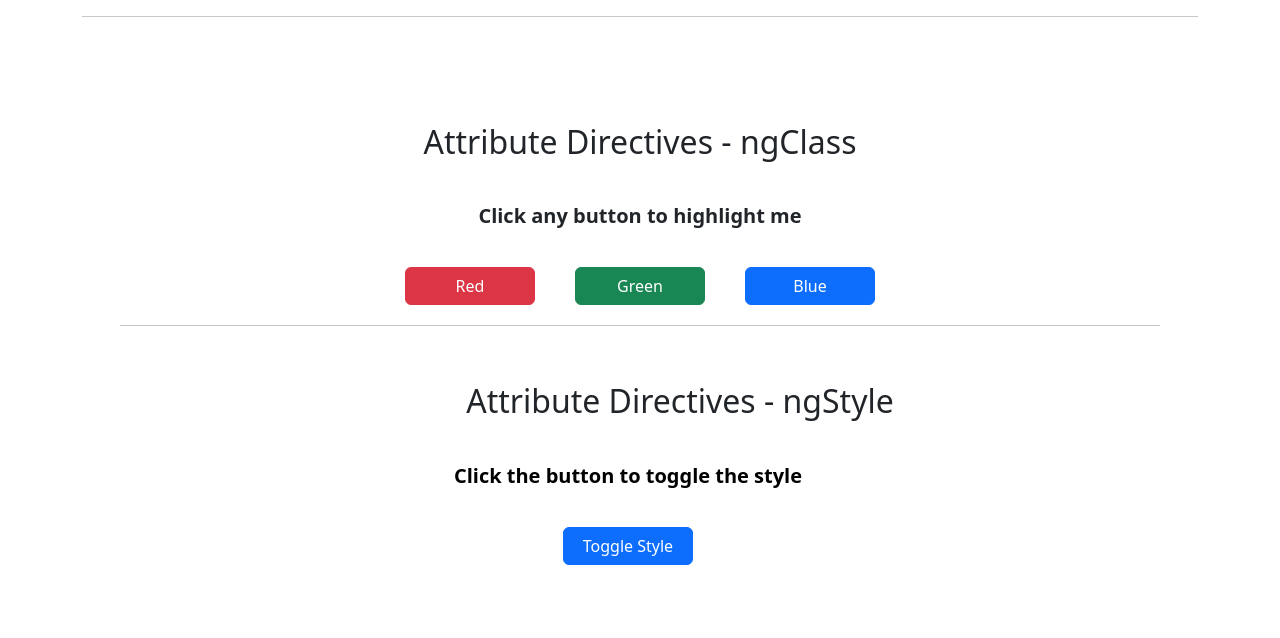
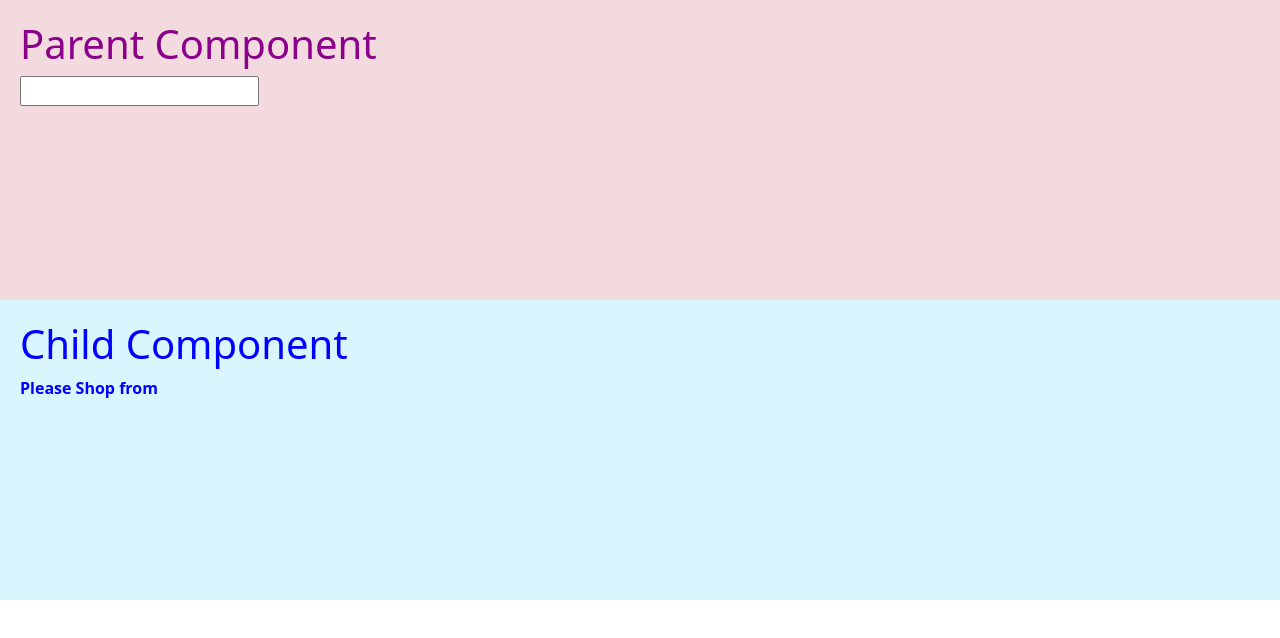
Before and after one commit to Owen150/angular-app, an Angular app: page / in a window 1280 px wide. Shown: the top 638 px of the page. Built offline with nearby package versions, Linux system fonts and the light colour scheme.

Commit message:
Passing data from Parent Component to Child Component - Component Communication

```diff
--- a/src/app/app.component.html
+++ b/src/app/app.component.html
@@ -1,4 +1 @@
-<div class="container">
-    <hr>
-    <app-attribute-directives></app-attribute-directives>
-</div>
+<app-parent></app-parent>
--- /dev/null
+++ b/src/app/child/child.component.css
@@ -0,0 +1,11 @@
+div{
+    background-color: #d9f6ff;
+    color: blue;
+    min-height: 300px;
+    padding: 20px;
+}
+
+p{
+    font-style: 24px;
+    font-weight: bold;
+}
--- /dev/null
+++ b/src/app/child/child.component.html
@@ -0,0 +1,4 @@
+<div>
+    <h1>Child Component</h1>
+    <p>Please Shop from {{ myShop }}</p>
+</div>
--- /dev/null
+++ b/src/app/child/child.component.ts
@@ -0,0 +1,11 @@
+import { Component, Input } from '@angular/core';
+
+@Component({
+  selector: 'app-child',
+  templateUrl: './child.component.html',
+  styleUrls: ['./child.component.css']
+})
+export class ChildComponent {
+  @Input()
+  myShop = 'aspire';
+}
--- /dev/null
+++ b/src/app/parent/parent.component.css
@@ -0,0 +1,11 @@
+div{
+    background-color: #f3dade;
+    color: darkmagenta;
+    min-height: 300px;
+    padding: 20px;
+}
+
+p{
+    font-style: 24px;
+    font-weight: bold;
+}
--- /dev/null
+++ b/src/app/parent/parent.component.html
@@ -0,0 +1,5 @@
+<div>
+    <h1>Parent Component</h1>
+    <input type="text" [(ngModel)]="shopNameInParent">
+</div>
+<app-child [myShop]="shopNameInParent"></app-child>
--- /dev/null
+++ b/src/app/parent/parent.component.ts
@@ -0,0 +1,10 @@
+import { Component } from '@angular/core';
+
+@Component({
+  selector: 'app-parent',
+  templateUrl: './parent.component.html',
+  styleUrls: ['./parent.component.css']
+})
+export class ParentComponent {
+  shopNameInParent = "";
+}
```
Also changed, not shown: src/app/app.module.ts (+7 -2 lines), 2 other files (tests, documents, lock files or other folders).
